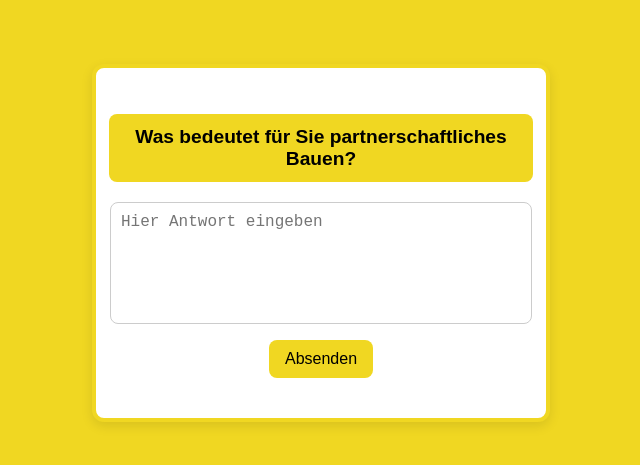
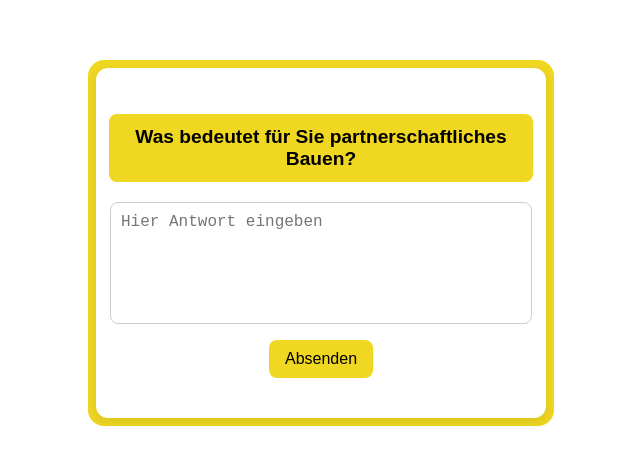
Before and after one commit to bvg-projekt/wortwolke-umfrage, a plain HTML site: page index.html in a window 1280 px wide. Shown: the part 157-622 px from the top of the page, without its empty margins (319-959 px from the left). Drawn offline with Linux system fonts and the light colour scheme; no server answers.

Commit message:
Update index.html

```diff
--- a/index.html
+++ b/index.html
@@ -13,22 +13,27 @@
     justify-content: center;
     align-items: center;
     height: 100vh;
-    background: #F0D722; /* Hintergrund außen gelb */
+    background: white; /* Hintergrund um die Karte herum weiß */
+  }
+
+  .card-wrapper {
+    background: #F0D722; /* gelber Rahmen */
+    padding: 8px;         /* Breite des Rahmens */
+    border-radius: 16px;
   }
 
   .card {
-    background: white;               /* weißer Hintergrund */
+    background: white;               /* weißer Hintergrund der Card */
     width: 90%;
     max-width: 400px;
     border-radius: 12px;
     box-shadow: 0 4px 12px rgba(0,0,0,0.1);
-    border: 4px solid #F0D722;      /* gelber Rahmen */
     padding: 30px 25px;
     text-align: center;
     display: flex;
     flex-direction: column;
-    justify-content: center;         /* vertikal zentriert */
-    align-items: center;             /* horizontal zentriert */
+    justify-content: center;
+    align-items: center;
   }
 
   .card h2 {
@@ -43,7 +48,7 @@
 
   textarea {
     width: 100%;
-    height: 100px;
+    min-height: 100px;
     padding: 10px;
     margin-bottom: 16px;
     border-radius: 8px;
@@ -67,14 +72,23 @@
     color: #2f855a;
     font-size: 0.9rem;
   }
+
+  /* Responsive: Card in kleinerem Viewport etwas schmaler */
+  @media (max-width: 420px) {
+    .card {
+      padding: 20px 15px;
+    }
+  }
 </style>
 </head>
 <body>
-<div class="card">
-  <h2>Was bedeutet für Sie partnerschaftliches Bauen?</h2>
-  <textarea id="respText" placeholder="Hier Antwort eingeben"></textarea>
-  <button id="sendBtn">Absenden</button>
-  <div id="status"></div>
+<div class="card-wrapper">
+  <div class="card">
+    <h2>Was bedeutet für Sie partnerschaftliches Bauen?</h2>
+    <textarea id="respText" placeholder="Hier Antwort eingeben"></textarea>
+    <button id="sendBtn">Absenden</button>
+    <div id="status"></div>
+  </div>
 </div>
 
 <script type="module">
```
